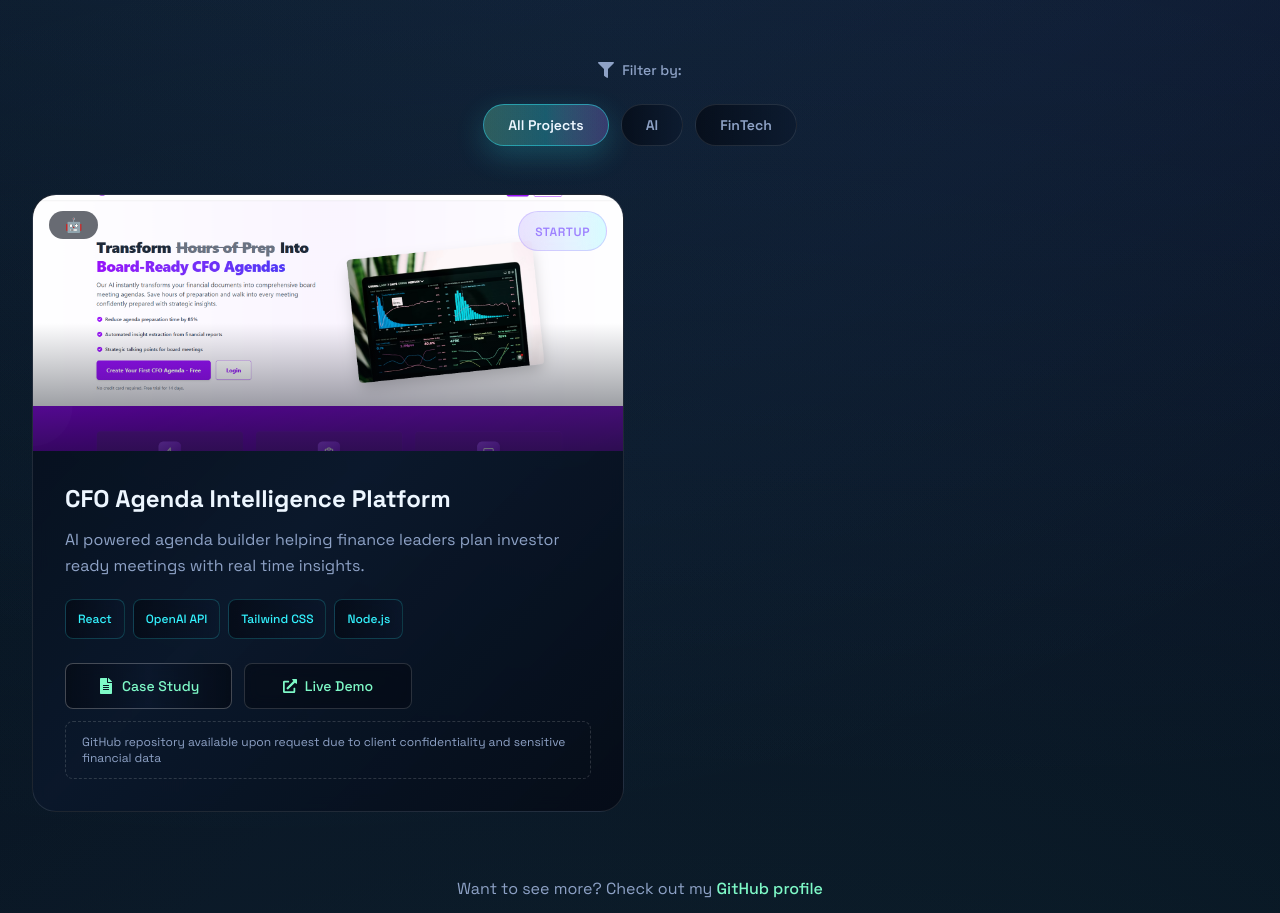
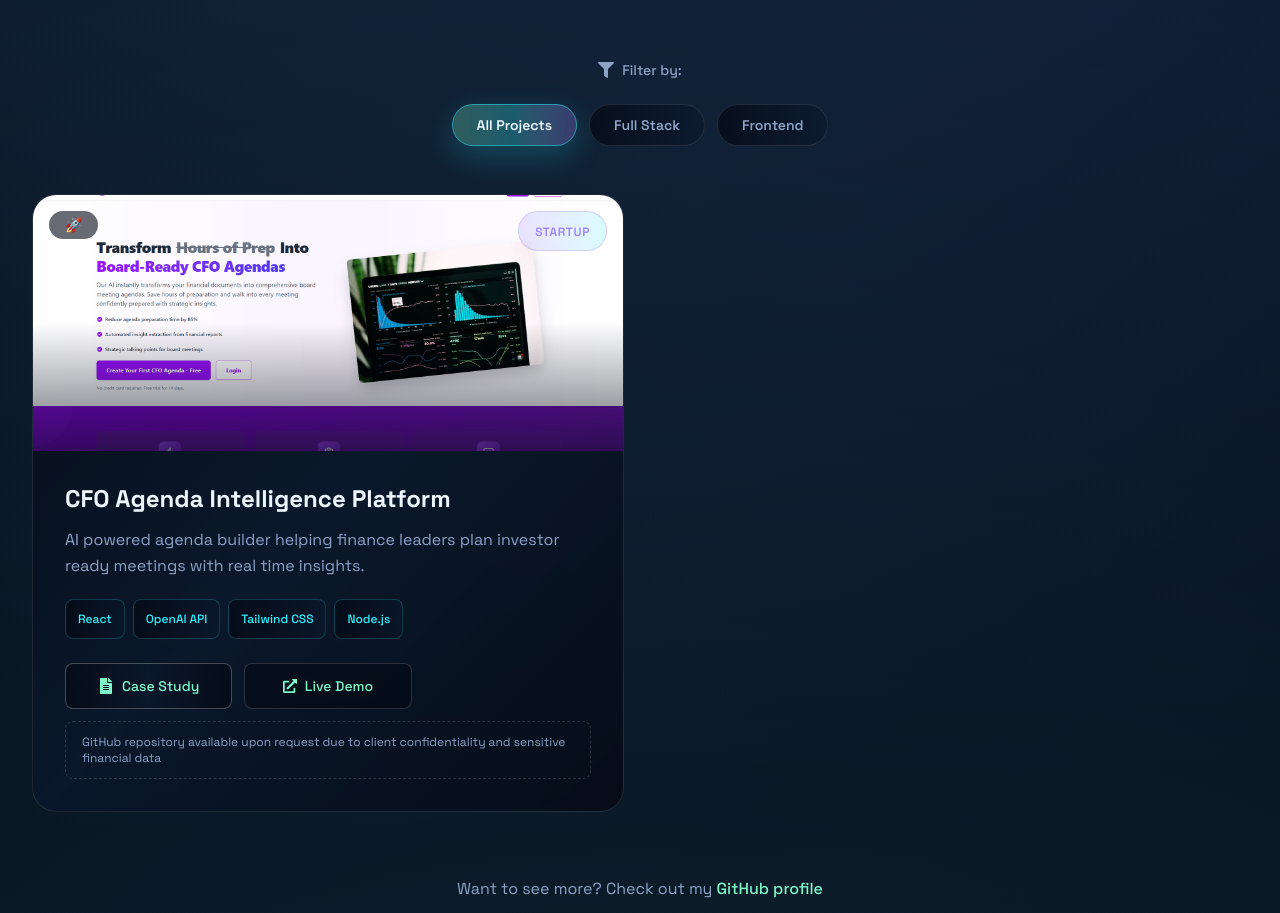
Before and after one commit to Dest3fano/React-Portfolio-Joe-D, a React (Vite) app in the folder portfolio/: page / in a window 1280 px wide. Shown: the part 2264-3177 px from the top of the page. Built offline with nearby package versions, Linux system fonts and the light colour scheme.

Commit message:
Changed the name of the filters in the project section

```diff
--- a/portfolio/src/data/projects.ts
+++ b/portfolio/src/data/projects.ts
@@ -33,12 +33,12 @@ export const projects: Project[] = [
     caseStudyId: 'cfo-agenda-tool',
     featured: true,
     startupBadge: true,
-    categories: ['Ai', 'FinTech'],
+    categories: ['FullStack', 'Frontend'],
   },
 ];
 
 export const categories = [
   { value: 'all', label: 'All Projects' },
-  { value: 'Ai', label: 'AI' },
-  { value: 'FinTech', label: 'FinTech' },
+  { value: 'FullStack', label: 'Full Stack' },
+  { value: 'Frontend', label: 'Frontend' },
 ];
```
